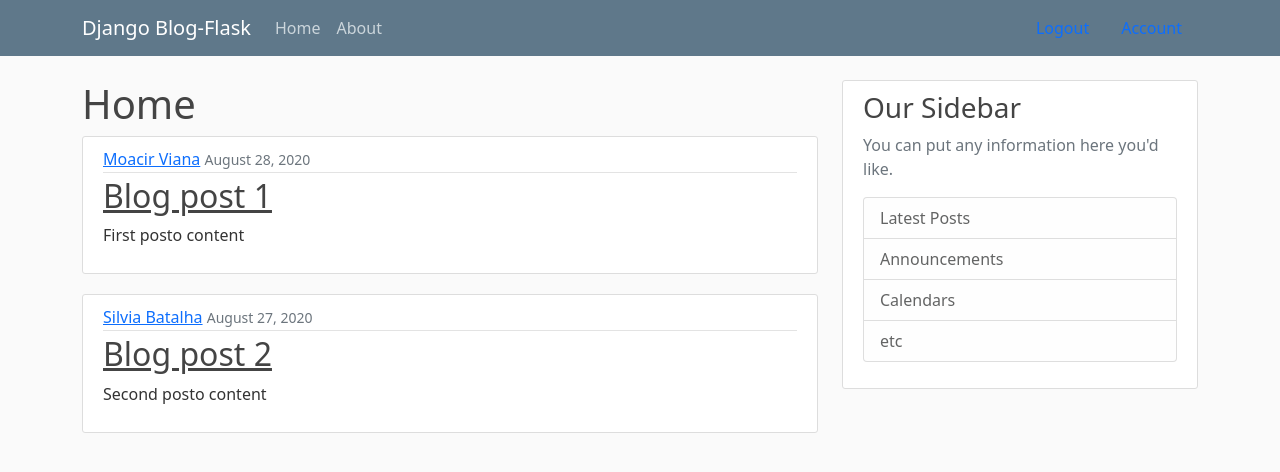
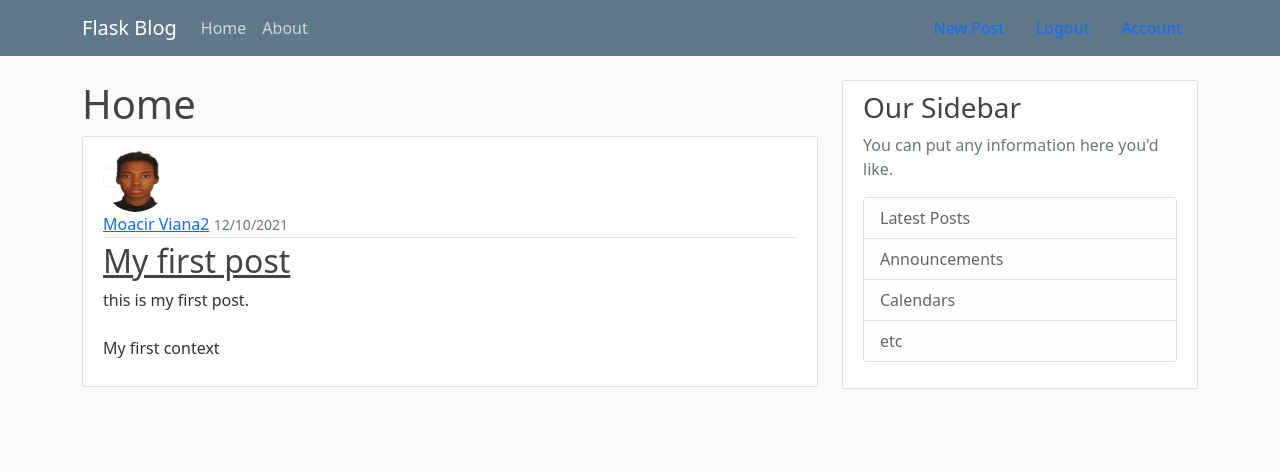
Before and after one commit to moacirviana/flask-blog, a Flask app: page / in a window 1280 px wide. Shown: the top 472 px of the page. Run offline with Flask 2, Linux system fonts and the light colour scheme; a user stored in the database is signed in; data comes from the database, SQL or seed files in the repository; both versions use the stored data as it was after the commit.

Commit message:
add new post

```diff
--- a/flaskblog/routes.py
+++ b/flaskblog/routes.py
@@ -3,10 +3,10 @@ import secrets
 from PIL import Image
 from flask import render_template, url_for, flash, redirect, request
 from flaskblog import app, db, bcrypt
-from flaskblog.forms import RegistrationForm, LoginForm, UpdateAccountForm
+from flaskblog.forms import RegistrationForm, LoginForm, UpdateAccountForm, PostForm
 from flaskblog.models import User, Post
 from flask_login import login_user, current_user, logout_user, login_required
-
+'''
 posts = [
     {
         'author':'Moacir Viana',
@@ -21,9 +21,10 @@ posts = [
         'date_posted' : 'August 27, 2020'
     }
 ]
-
+'''
 @app.route("/")
 def home():
+    posts = Post.query.all()
     return render_template("home.html", posts=posts)
 
 @app.route("/about")
@@ -97,3 +98,16 @@ def account():
     image_file = url_for('static', filename='profile_pics/' + current_user.image_file)
     return render_template("account.html", title='Account',
                             image_file=image_file, form=form)
+
+
+@app.route("/post/new", methods=['GET', 'POST'])
+@login_required
+def new_post():
+    form = PostForm()
+    if form.validate_on_submit():
+        post = Post(title=form.title.data, content=form.content.data, author=current_user)
+        db.session.add(post)
+        db.session.commit()
+        flash('Your post has been created!', 'success')
+        return redirect(url_for('home'))
+    return render_template("create_post.html", title='New post', form=form)
--- a/flaskblog/templates/home.html
+++ b/flaskblog/templates/home.html
@@ -3,10 +3,11 @@
   <h1>Home</h1>
   {% for post in posts %}
     <article class="media content-section">
+      <img class="rounded-circle article-img" src="{{ url_for('static', filename='profile_pics/' + post.author.image_file)}}" />
         <div class="media-body">
           <div class="article-metadata">
-            <a class="mr-2" href="#">{{ post.author }}</a>
-            <small class="text-muted">{{ post.date_posted }}</small>
+            <a class="mr-2" href="#">{{ post.author.username }}</a>
+            <small class="text-muted">{{ post.date_posted.strftime('%d/%m/%Y') }}</small>
           </div>
           <h2><a class="article-title" href="#">{{ post.title }}</a></h2>
           <p class="article-content">{{ post.content }}</p>
--- a/flaskblog/templates/layout.html
+++ b/flaskblog/templates/layout.html
@@ -9,16 +9,16 @@
     <link href="https://cdn.jsdelivr.net/npm/bootstrap@5.0.2/dist/css/bootstrap.min.css" rel="stylesheet" integrity="sha384-EVSTQN3/azprG1Anm3QDgpJLIm9Nao0Yz1ztcQTwFspd3yD65VohhpuuCOmLASjC" crossorigin="anonymous">
     <link type="text/css" href="{{ url_for('static', filename='main.css') }}" rel="stylesheet" >
     {% if title%}
-        <title>Django Blog - {{title}}</title>
+        <title>Flask Blog - {{title}}</title>
     {% else %}
-        <title>Django Blog</title>
+        <title>Flask Blog</title>
     {% endif %}
 </head>
 <body>
     <header class="site-header">
         <nav class="navbar navbar-expand-md navbar-dark bg-steel fixed-top">
           <div class="container">
-            <a class="navbar-brand mr-4" href="/">Django Blog-Flask</a>
+            <a class="navbar-brand mr-4" href="/">Flask Blog</a>
             <button class="navbar-toggler" type="button" data-toggle="collapse" data-target="#navbarToggle" aria-controls="navbarToggle" aria-expanded="false" aria-label="Toggle navigation">
             <span class="navbar-toggler-icon"></span>
             </button>
@@ -30,6 +30,7 @@
                 <!-- Navbar Right Side -->
                 <nav class="d-inline-flex mt-2 mt-md-0 ms-md-auto">
                   {% if current_user.is_authenticated %}
+                  <a class="nav-item nav-link" href="{{ url_for('new_post') }}">New Post</a>
                   <a class="nav-item nav-link" href="{{ url_for('logout') }}">Logout</a>
                   <a class="nav-item nav-link" href="{{ url_for('account') }}">Account</a>
                   {% else %}
```
Also changed, not shown: flaskblog/forms.py (+7 -1 lines), flaskblog/templates/create_post.html (added, +41 -0 lines), flaskblog/site.db.
